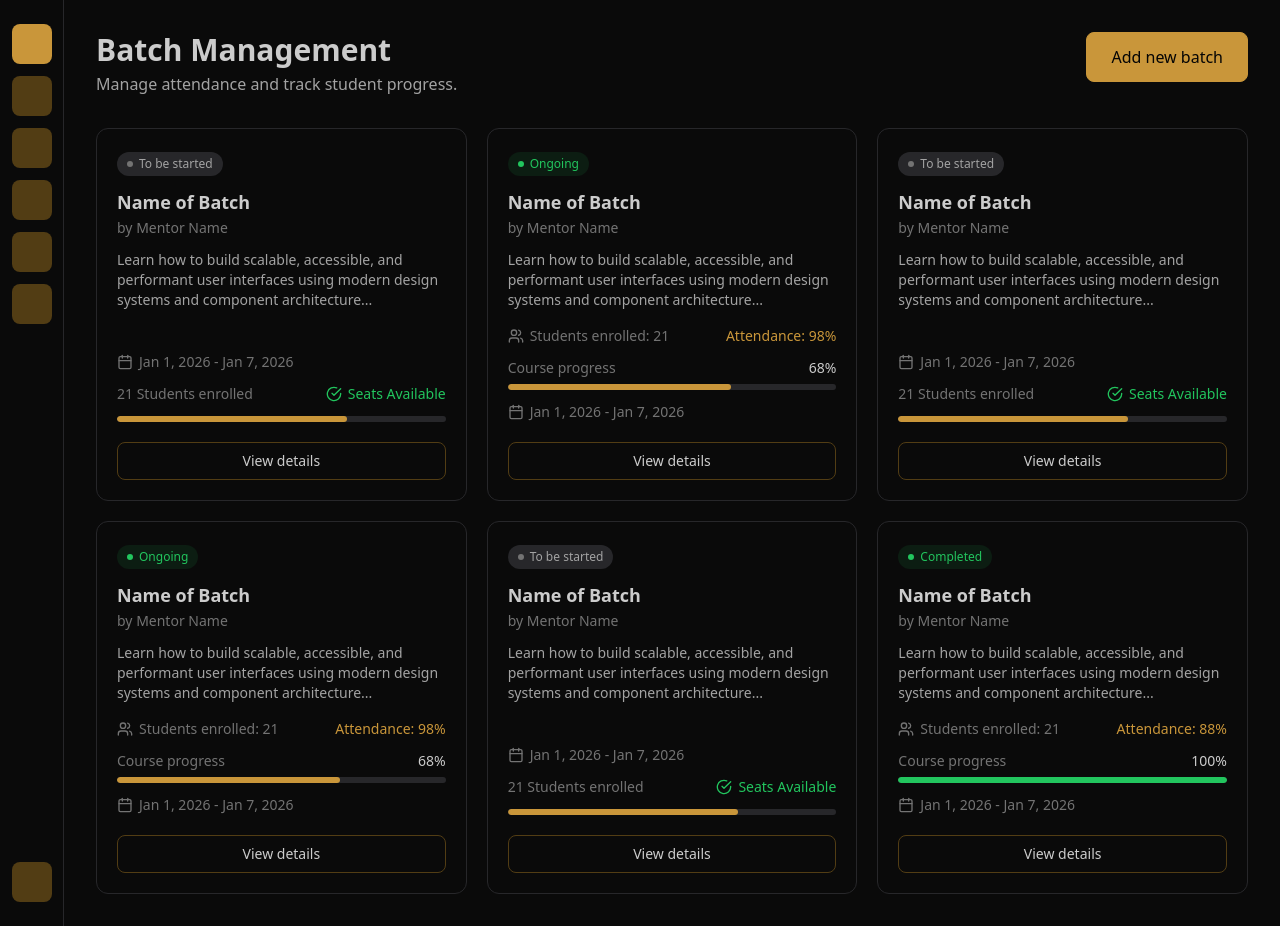
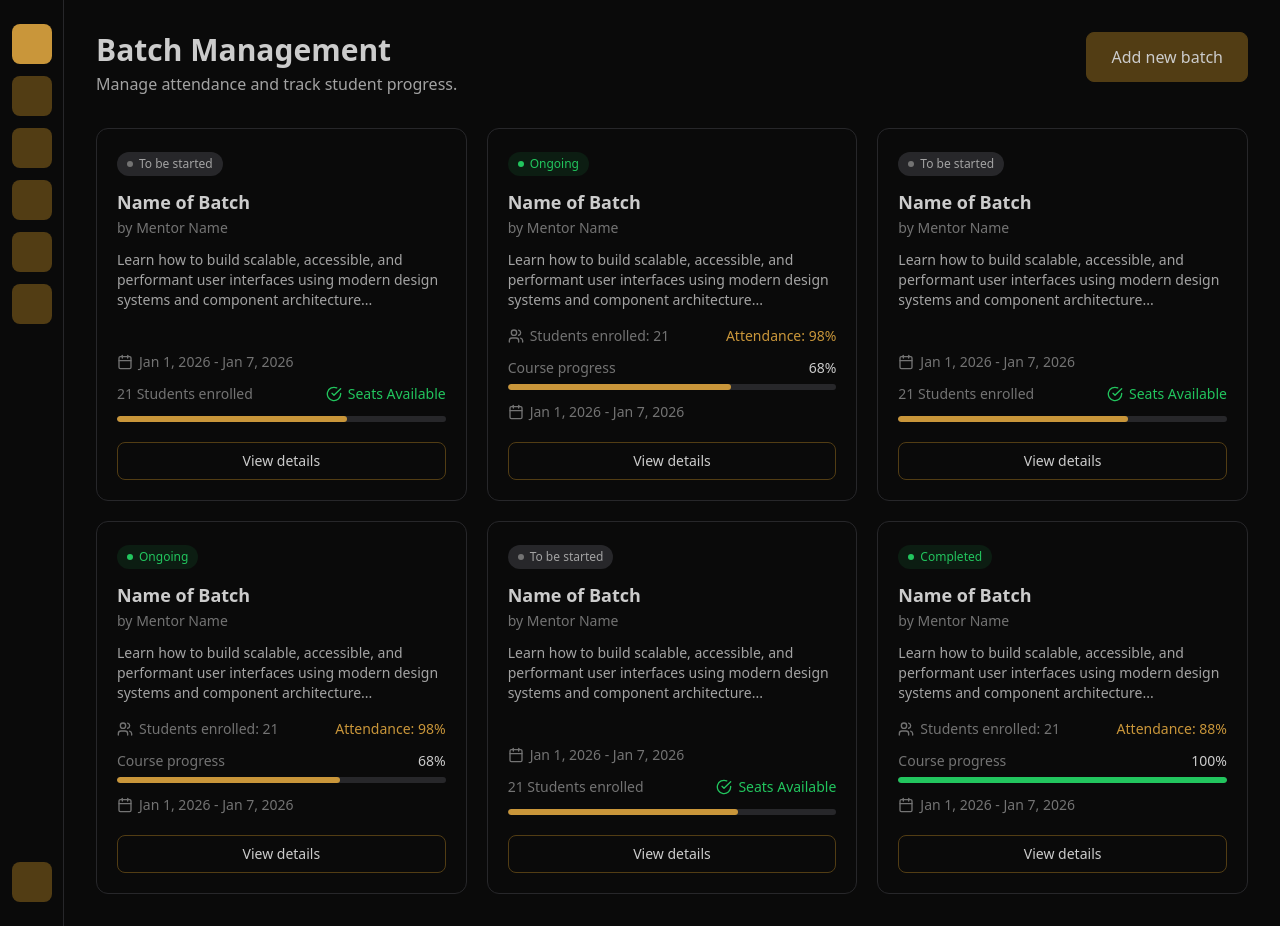
Before and after one commit to akxr-in/akxr-frontend, a Next.js app in the folder frontend/: page /control-panel/admin/batches in a window 1280 px wide. Built offline with nearby package versions, Linux system fonts and the light colour scheme.

Commit message:
style: change Button component variant from primary to secondary in BatchManagementPage for improved visual hierarchy

```diff
--- a/frontend/app/control-panel/admin/batches/page.tsx
+++ b/frontend/app/control-panel/admin/batches/page.tsx
@@ -307,7 +307,7 @@ export default function BatchManagementPage() {
                             Manage attendance and track student progress.
                         </p>
                     </div>
-                    <Button variant="primary" onClick={() => console.log("Add new batch")}>
+                    <Button variant="secondary" onClick={() => console.log("Add new batch")}>
                         Add new batch
                     </Button>
                 </div>
```
